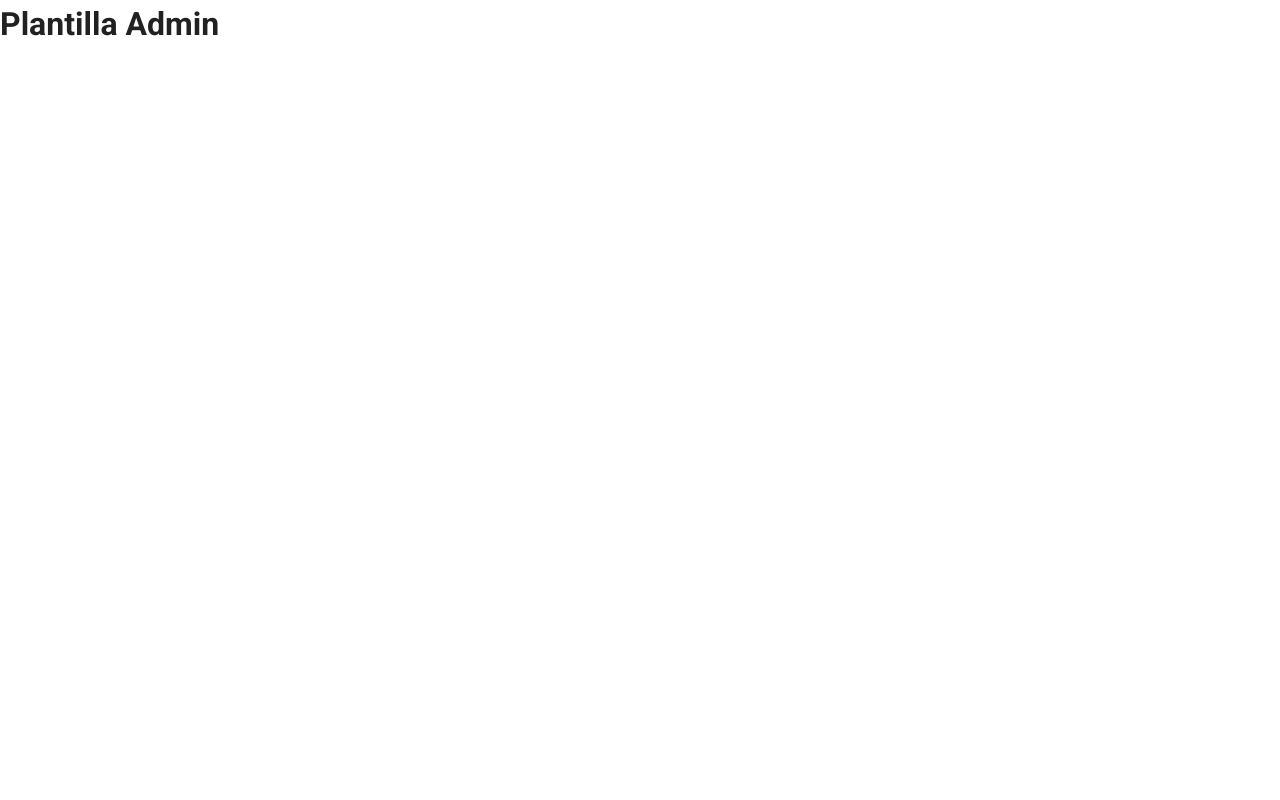
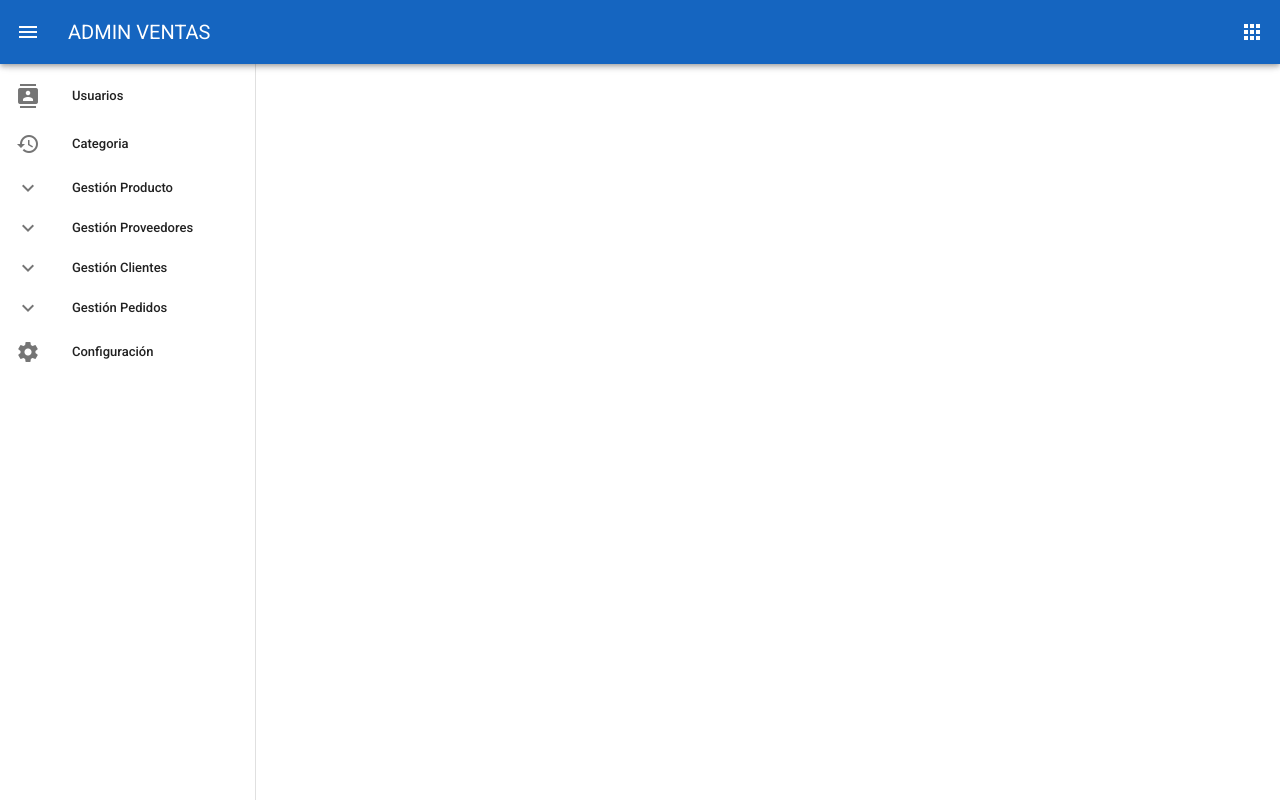
Before and after one commit to cchura94/front-app-ventas, a Vue app: page /admin in a window 1280 px wide. Built offline with nearby package versions, Linux system fonts and the light colour scheme.

Commit message:
Diseño ADMIN

```diff
--- a/src/App.vue
+++ b/src/App.vue
@@ -1,9 +1,8 @@
 <template>
   <v-app>
 
-    <v-main>
       <router-view/>
-    </v-main>
+
   </v-app>
 </template>
 
--- /dev/null
+++ b/src/components/navegacion/Navegacion.vue
@@ -0,0 +1,166 @@
+<template>
+    <div>
+    <v-navigation-drawer
+            v-model="drawer"
+            :clipped="$vuetify.breakpoint.lgAndUp"
+            app
+        >
+
+        <v-list dense>
+          <template v-for="item in items">
+            <v-row
+              v-if="item.heading"
+              :key="item.heading"
+              align="center"
+            >
+              <v-col cols="6">
+                <v-subheader v-if="item.heading">
+                  {{ item.heading }}
+                </v-subheader>
+              </v-col>
+              <v-col
+                cols="6"
+                class="text-center"
+              >
+                <a
+                  href="#!"
+                  class="body-2 black--text"
+                >EDIT</a>
+              </v-col>
+            </v-row>
+            <v-list-group
+              v-else-if="item.children"
+              :key="item.text"
+              v-model="item.model"
+              :prepend-icon="item.model ? item.icon : item['icon-alt']"
+              append-icon=""
+
+            >
+              <template v-slot:activator>
+                <v-list-item-content>
+                  <v-list-item-title>
+                    {{ item.text }}
+                  </v-list-item-title>
+                </v-list-item-content>
+              </template>
+              <v-list-item
+                v-for="(child, i) in item.children"
+                :key="i"
+                link
+              >
+                <v-list-item-action v-if="child.icon">
+                  <v-icon>{{ child.icon }}</v-icon>
+                </v-list-item-action>
+                <v-list-item-content>
+                  <v-list-item-title>
+                    {{ child.text }}
+                  </v-list-item-title>
+                </v-list-item-content>
+              </v-list-item>
+            </v-list-group>
+            <v-list-item
+              v-else
+              :key="item.text"
+              link
+               :to="item.url"
+            >
+              <v-list-item-action>
+                <v-icon>{{ item.icon }}</v-icon>
+              </v-list-item-action>
+              <v-list-item-content>
+                <v-list-item-title>
+                  {{ item.text }}
+                </v-list-item-title>
+              </v-list-item-content>
+            </v-list-item>
+          </template>
+        </v-list>
+
+
+
+    </v-navigation-drawer>
+
+    <v-app-bar
+                :clipped-left="$vuetify.breakpoint.lgAndUp"
+                app
+                color="blue darken-3"
+                dark
+            >
+
+            <v-app-bar-nav-icon @click.stop="drawer = !drawer"></v-app-bar-nav-icon>
+
+            <v-toolbar-title
+                style="width: 300px"
+                class="ml-0 pl-4"
+                >
+                <span class="hidden-sm-and-down">ADMIN VENTAS</span>
+            </v-toolbar-title>
+
+            <v-spacer></v-spacer>
+
+            <v-btn icon>
+            <v-icon>mdi-apps</v-icon>
+            </v-btn>
+
+
+          </v-app-bar>
+
+
+    </div>
+
+
+</template>
+
+<script>
+export default {
+    data(){
+        return {
+            drawer: null,
+            items: [
+      { icon: 'mdi-contacts', text: 'Usuarios', url: '/admin/usuario' },
+      { icon: 'mdi-history', text: 'Categoria', url: '/admin/categoria' },
+
+      {
+        icon: 'mdi-chevron-up',
+        'icon-alt': 'mdi-chevron-down',
+        text: 'Gestión Producto',
+        children: [
+          { icon: 'mdi-plus', text: 'Lista Productos' },
+          { icon: 'mdi-plus', text: 'Nuevo Producto' },
+        ],
+      },
+       {
+        icon: 'mdi-chevron-up',
+        'icon-alt': 'mdi-chevron-down',
+        text: 'Gestión Proveedores',
+        children: [
+          { icon: 'mdi-plus', text: 'Lista Proveedores' },
+          { icon: 'mdi-plus', text: 'Nuevo Proveedor' },
+        ],
+      },
+      {
+        icon: 'mdi-chevron-up',
+        'icon-alt': 'mdi-chevron-down',
+        text: 'Gestión Clientes',
+        children: [
+          { icon: 'mdi-plus', text: 'Lista Clientes' },
+          { icon: 'mdi-plus', text: 'Nuevo Cliente' },
+        ],
+      },
+      {
+        icon: 'mdi-chevron-up',
+        'icon-alt': 'mdi-chevron-down',
+        text: 'Gestión Pedidos',
+        children: [
+          { icon: 'mdi-plus', text: 'Lista Pedidos' },
+          { icon: 'mdi-plus', text: 'Nuevo Pedido' },
+        ],
+      },
+
+      { icon: 'mdi-cog', text: 'Configuración' },
+
+    ],
+        }
+    }
+}
+</script>
--- a/src/components/templates/PlantillaAdmin.vue
+++ b/src/components/templates/PlantillaAdmin.vue
@@ -1,6 +1,26 @@
 <template>
-    <div>
-        <h1>Plantilla Admin </h1>
-        <router-view></router-view>
-    </div>
+    <v-app>
+         <Navegacion></Navegacion>
+
+
+          <v-main>
+              <router-view></router-view>
+          </v-main>
+
+
+    </v-app>
 </template>
+
+<script>
+import Navegacion from "./../navegacion/Navegacion.vue"
+export default {
+    components:{
+        Navegacion
+    },
+    data(){
+        return {
+            drawer: null,
+        }
+    }
+}
+</script>
--- a/src/services/categoriaService.js
+++ b/src/services/categoriaService.js
@@ -11,3 +11,9 @@ export const guardar = async function(datos){
     let {data} = await axios.post(`${url}/categoria`, datos);
     return data;
 }
+
+export const eliminar = async function(id){
+    let {data} = await axios.delete(`${url}/categoria/${id}`);
+    return data;
+
+}
--- a/src/views/admin/categoria/index.vue
+++ b/src/views/admin/categoria/index.vue
@@ -1,63 +1,107 @@
 <template>
-  <div>
+  <v-container>
     <h2>Guardar Categoria</h2>
-      <input type="text" v-model="categoria.nombre" placeholder="Nombre">
-      <br>
-      <input type="text" v-model="categoria.detalle" placeholder="Detalle">
-      <br>
+    <input type="text" v-model="categoria.nombre" placeholder="Nombre" />
+    <br />
+    <input type="text" v-model="categoria.detalle" placeholder="Detalle" />
+    <br />
     <button @click="guardar()">Guardar</button>
 
     <h1>Lista de Categoria</h1>
     <h1 v-if="cargando">Cargando...</h1>
-      <table border="1">
+
+    <v-simple-table>
+      <template v-slot:default>
         <thead>
           <tr>
-                  <th>ID</th>
-                  <th>NOMBRE</th>
-                  <th>DETALLE</th>
-                  <th>ACCIONES</th>
+            <th class="text-left">ID</th>
+            <th class="text-left">NOMBRE</th>
+            <th class="text-left">DETALLE</th>
+            <th class="text-left">ACCIONES</th>
           </tr>
         </thead>
         <tbody>
-              <tr v-for="(cat, index) in lista_categorias" :key="index">
-                  <td>{{ cat.id }}</td>
-                  <td>{{ cat.nombre }}</td>
-                  <td>{{ cat.detalle }}</td>
-                  <td></td>
+          <tr v-for="(item, index) in lista_categorias" :key="item.id">
+            <td>{{ item.id }}</td>
+            <td>{{ item.nombre }}</td>
+            <td>{{ item.detalle }}</td>
+            <td>
+              <v-dialog v-model="dialog" persistent max-width="290">
+                <template v-slot:activator="{ on, attrs }">
+                  <v-btn
+                    color="primary"
+                    dark
+                    v-bind="attrs"
+                    v-on="on"
+                    v-model="modals"
+                  >
+                    Open Dialog
+                  </v-btn>
+                </template>
+                <v-card>
+                  <v-card-title class="text-h5">
+                    ¿Está seguro de Eliminar la Categoria?
+                  </v-card-title>
+                  <v-card-text>
+                    {{ item.nombre }}
+                  </v-card-text>
+                  <v-card-actions>
+                    <v-spacer></v-spacer>
+                    <v-btn color="green darken-1" text @click="dialog = false">
+                      Cancelar
+                    </v-btn>
+                    <v-btn color="green darken-1" text @click="dialog = false">
+                      ELIMINAR
+                    </v-btn>
+                  </v-card-actions>
+                </v-card>
+              </v-dialog>
+
+              <v-btn icon @click="eliminar(index, item.id)">
+                <v-icon>mdi-delete</v-icon>
+              </v-btn>
+            </td>
           </tr>
         </tbody>
-      </table>
-
-  </div>
+      </template>
+    </v-simple-table>
+  </v-container>
 </template>
 
 <script>
-import * as catService from "./../../../services/categoriaService"
+import * as catService from "./../../../services/categoriaService";
 
 export default {
-    data(){
+  data() {
     return {
       lista_categorias: [],
       cargando: true,
       categoria: {
-                nombre: '',
-                detalle: ''
-            }
-        }
+        nombre: "",
+        detalle: "",
       },
-    async mounted(){
-        let datos = await catService.listar()
+      dialog: false,
+      modals: {},
+    };
+  },
+  async mounted() {
+    let datos = await catService.listar();
     console.log(datos);
-        this.lista_categorias = datos
-        this.cargando = false
+    this.lista_categorias = datos;
+    this.cargando = false;
   },
 
   methods: {
-        async guardar(){
-            await catService.guardar(this.categoria)
-            this.lista_categorias.push(this.categoria)
+    async guardar() {
+      await catService.guardar(this.categoria);
+      this.lista_categorias.push(this.categoria);
+    },
+    async eliminar(posicion, id) {
+      if (confirm("Está seguro de eliminar la categoria?")) {
+        await catService.eliminar(id);
+        this.lista_categorias.splice(posicion, 1);
       }
-    }
-
-}
+    },
+  },
+};
 </script>
```
Lines whose indentation alone changed are shown as unchanged.
